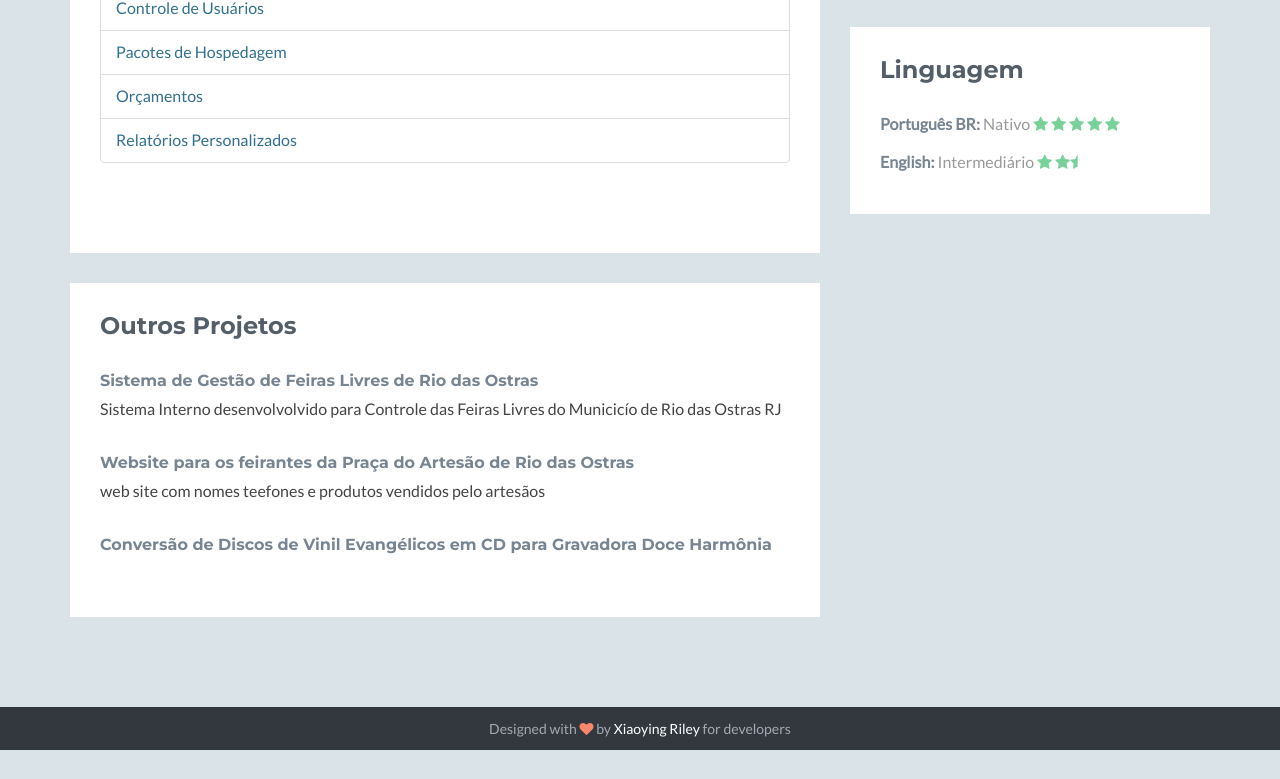
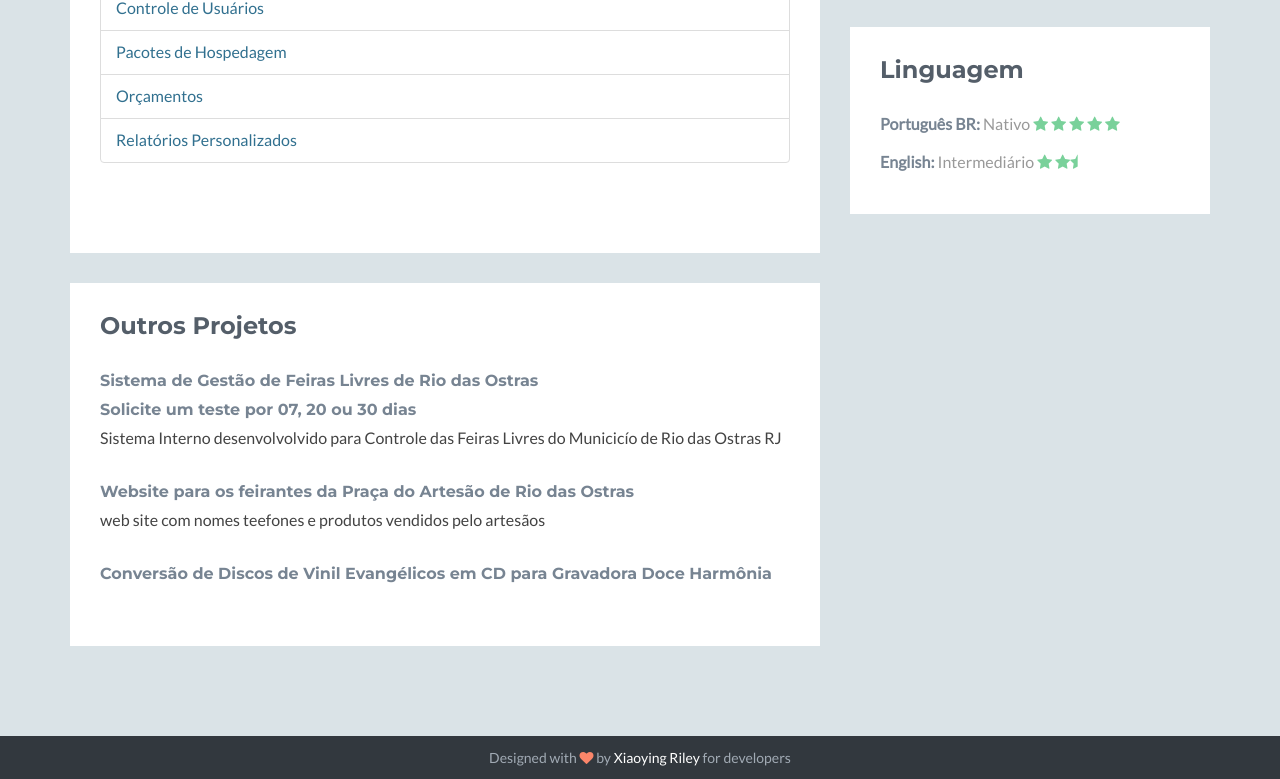
Before and after one commit to devphp-pmro/devphp-pmro.github.io, a plain HTML site: page index.html in a window 1280 px wide. Shown: the part 1427-2206 px from the top of the page. Before the commit the page ends 2177 px from the top, so only its background shows below. Drawn offline with Linux system fonts and the light colour scheme; no server answers; a script that the page names is missing.

Commit message:
melhorias

```diff
--- a/index.html
+++ b/index.html
@@ -123,6 +123,7 @@
                         <div class="content">
                             <div class="item">
                                 <h3 class="title">Sistema de Gestão de Feiras Livres de Rio das Ostras</h3>
+                                <h6 class="title">Solicite um teste por 07, 20 ou 30  dias</h6>
                                 <p class="summary">Sistema Interno desenvolvolvido para Controle das Feiras Livres do Municicío de Rio das Ostras RJ</p>
                             </div><!--//item-->
                             <div class="item">
```
